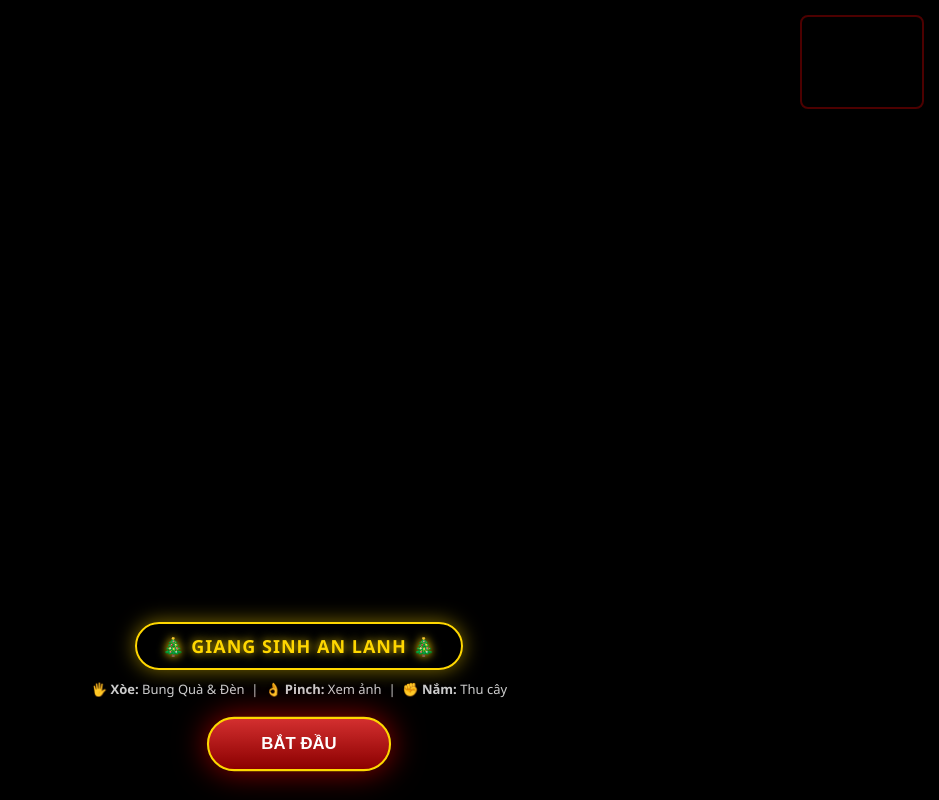
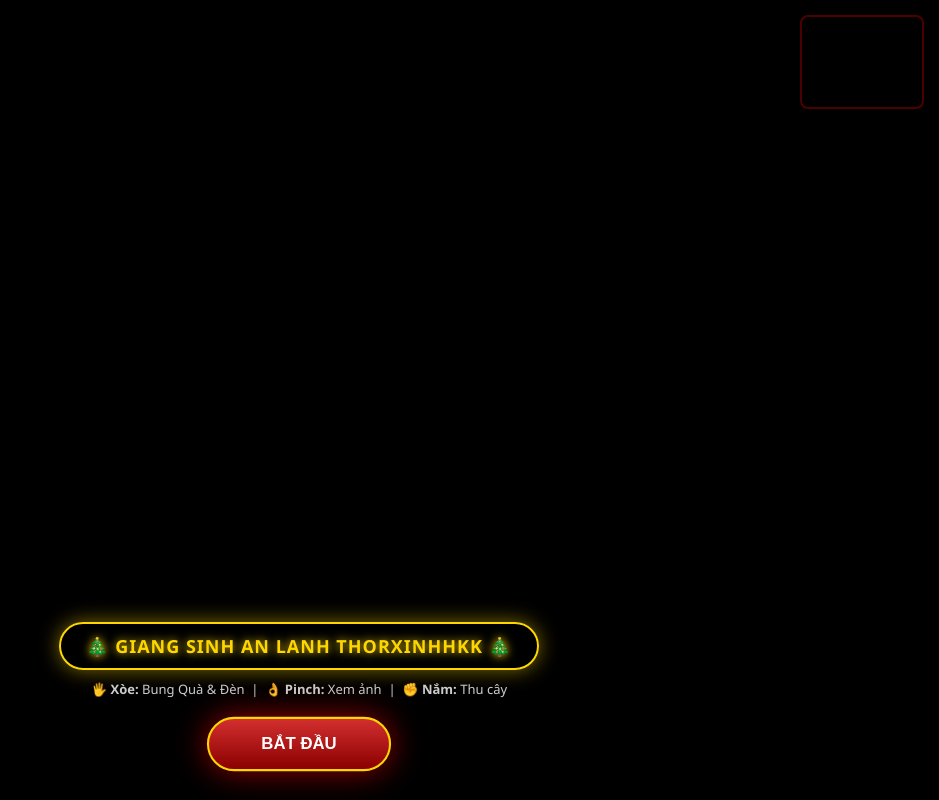
Before and after one commit to TrongHieunef/giang_sinh_thorxinhhkk, a plain HTML site: page index.html in a window 1280 px wide. Shown: the whole page, without its empty margins (341-1280 px from the left). Drawn offline with nearby package versions, Linux system fonts and the light colour scheme.

Commit message:
Update index.html

```diff
--- a/index.html
+++ b/index.html
@@ -55,7 +55,7 @@
 <body>
     <div id="error-log"></div>
     <div id="ui-layer">
-        <div id="status" class="badge">🎄 Giang Sinh An Lanh 🎄</div>
+        <div id="status" class="badge">🎄 Giang Sinh An Lanh Thorxinhhkk 🎄</div>
         <div class="guide">
             🖐 <b>Xòe:</b> Bung Quà & Đèn &nbsp;|&nbsp; 👌 <b>Pinch:</b> Xem ảnh &nbsp;|&nbsp; ✊ <b>Nắm:</b> Thu cây
         </div>
```
